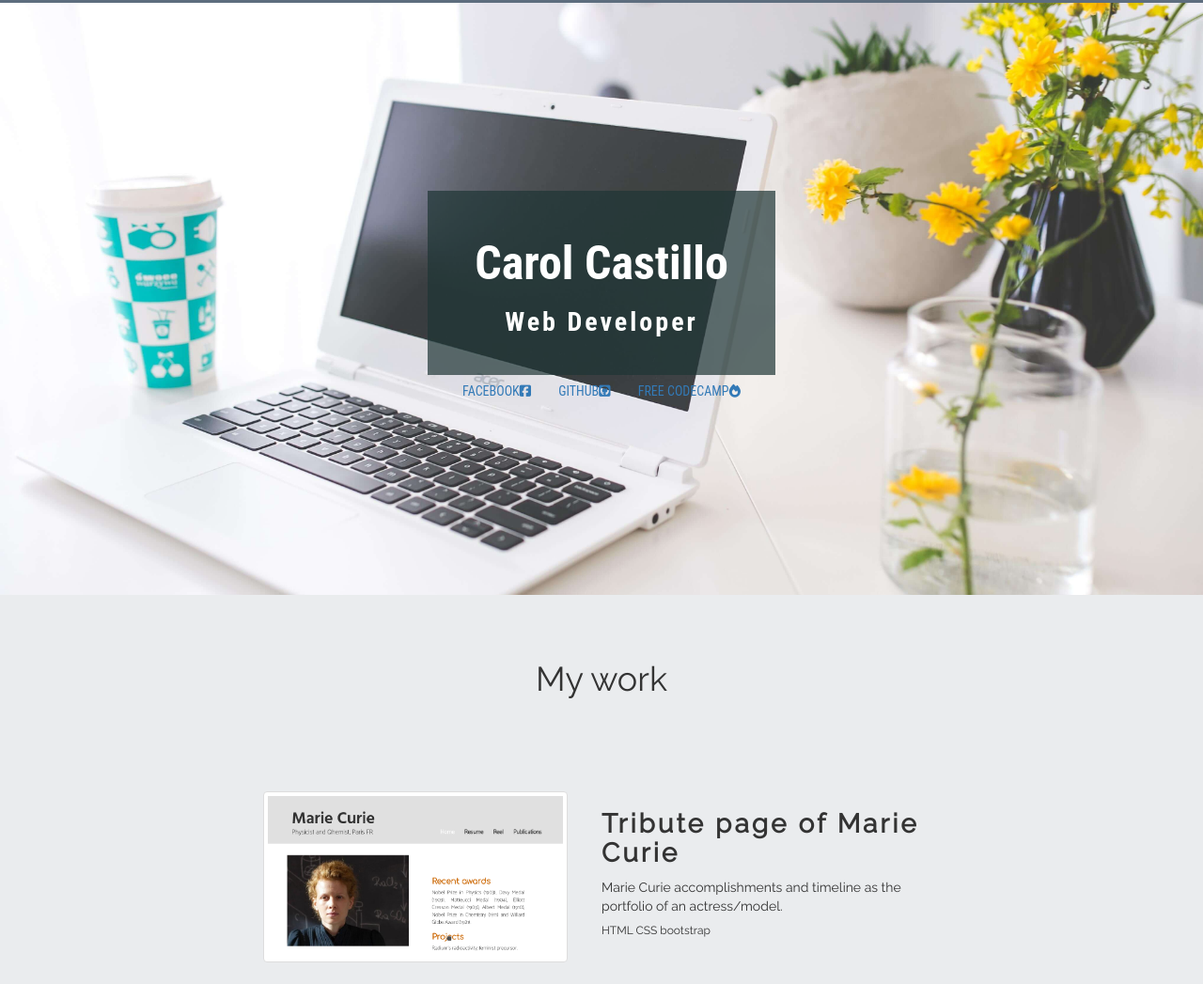
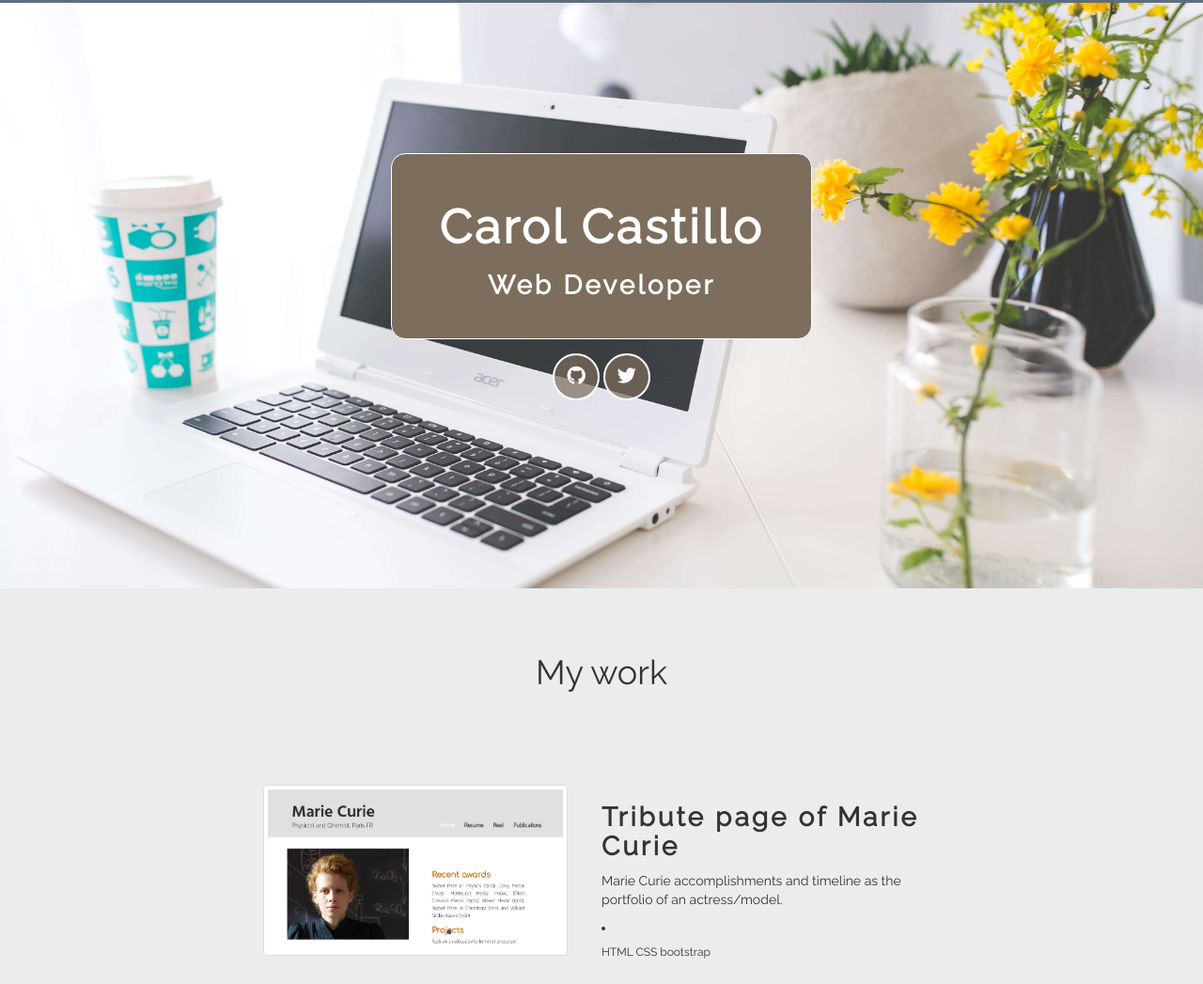
Before and after one commit to hedonazur/portfolio, a plain HTML site: page index.html in a window 1280 px wide. Shown: the part 47-1094 px from the top of the page at 94% size. Drawn offline with Linux system fonts and the light colour scheme; files whose address does not match are found by name.

Commit message:
color marron y espaciado de letras de header

```diff
--- a/css/portfolio.css
+++ b/css/portfolio.css
@@ -49,8 +49,9 @@ h2 {
 }
 
 /**header**/
-#header {
+.header-wrap {
   background: url("../img/laptop_white_c.jpg") no-repeat;
+  opacity: 1;
   background-position: top center;
   width:100%;
   background-size:cover;
@@ -60,18 +61,26 @@ h2 {
 }
 
 .info-block{
-  padding:200px 0 200px 0;
+  padding:160px 0 200px 0;
   color:#ffffff;
-  font-family: 'Roboto Condensed', sans-serif;
+  font-family: 'Raleway', sans-serif;
+
 }
 .info-block h1{
   font-size:50px;
   font-weight: bold;
+  letter-spacing: 3px;
 }
+.info-block .btn-social{
+  background: rgba(125, 109, 92,0.7);
+  }
 .info-bg{
-  background-color:rgba(30,54,54,0.7);
+  background-color:rgba(125, 109, 92,1);
   display:inline-block;
   padding:30px 50px 30px 50px;
+  border:1px solid;
+  border-radius: 15px;
+  opacity: 1;
 }
 #portfolio img {
   max-width: 90%;
--- a/index.html
+++ b/index.html
@@ -49,9 +49,8 @@
               <h2>Web Developer</h2>
             </div>
             <div class="row">
-              <a target="_blank" href="https://www.facebook.com/carol.castillocavero" class="btn btn-info-contact btn-facebook">Facebook<i class="fa fa-facebook-square"></i></a>
-              <a target="_blank" href="https://github.com/hedonazur" class="btn btn-info-contact btn-git">GitHub<i class="fa fa-github-square"></i></a>
-              <a target="_blank" href="https://www.freecodecamp.com/hedonazur" class="btn btn-info-contact btn-camp">Free CodeCamp<i class="fa fa-fire"></i></a>
+              <a href="https://github.com/hedonazur" class="btn-social btn-outline"><i class="fa fa-fw fa-github"></i></a>
+              <a href="https://twitter.com/hedonazur" class="btn-social btn-outline"><i class="fa fa-fw fa-twitter"></i></a>
             </div>
           </div>
 
@@ -74,7 +73,9 @@
           <div>
             <h2>Tribute page of Marie Curie</h2>
             <p>Marie Curie accomplishments and timeline as the portfolio of an actress/model.</p>
-            <h6>HTML CSS bootstrap </h6>
+            <li><h6>HTML CSS bootstrap </h6></li>
+
+
           </div>
         </div>
       </div>
@@ -84,7 +85,7 @@
             <h2>Game of throne quotes generator</h2>
             <p>It extracts random quotes from an API () that can be tweeted. This is an excercice
              from Freecodecamp.</p>
-            <h6>JQuery HTML CSS</h6>
+            <li><h6>JQuery HTML CSS</h6></li>
           </div>
         </div>
         <div class="col-xs-6 col-sm-4 portolio-item">
@@ -102,7 +103,7 @@
           <div>
             <h2>Manolo.rocks/statistics/</h2>
             <p>An interactive graph to explore the Manolo database. It shows the most common visitors to some public peruvian organizations as the congress, the Ministry of Health, Transportation, Environment, etc.</p>
-            <h6>D3.js Django Python</h6>
+            <li><h6>D3.js Django Python</h6></li>
           </div>
         </div>
       </div>
@@ -112,7 +113,7 @@
             <h2>Sibperu</h2>
             <p>This is database of peruvian diversity with genetic, geographic and taxonomic information.
               I programm the main page and improve the taxonomic index. I also extracted data and images for the database </p>
-            <h6>Scrapy Django Python HTML</h6>
+            <li><h6>Scrapy Django Python HTML</h6></li>
           </div>
         </div>
         <div class="col-xs-6 col-sm-4 portolio-item">
@@ -130,7 +131,7 @@
                 <div class="col-sm-4 col-sm-offset-4 about-block about-bg">
                     <h3 class="text-center">Carol Castillo</h2>
                     <br>
-                    <p>I am a Biologist/ Zoologist. I was studing tropical insects for my Master's degree on Environmental Sciences.</p>
+                    <p>I am a Biologist/Entomologist. I was studing tropical insects for my Master's degree on Environmental Sciences.</p>
 
                     <p>My experience with programming was using R for data analisis. Now I'm learning front end development on Freecodecamp, while taking care of my two baby girls <span class="glyphicon glyphicon-heart"></span></p>
                 </div>
```
